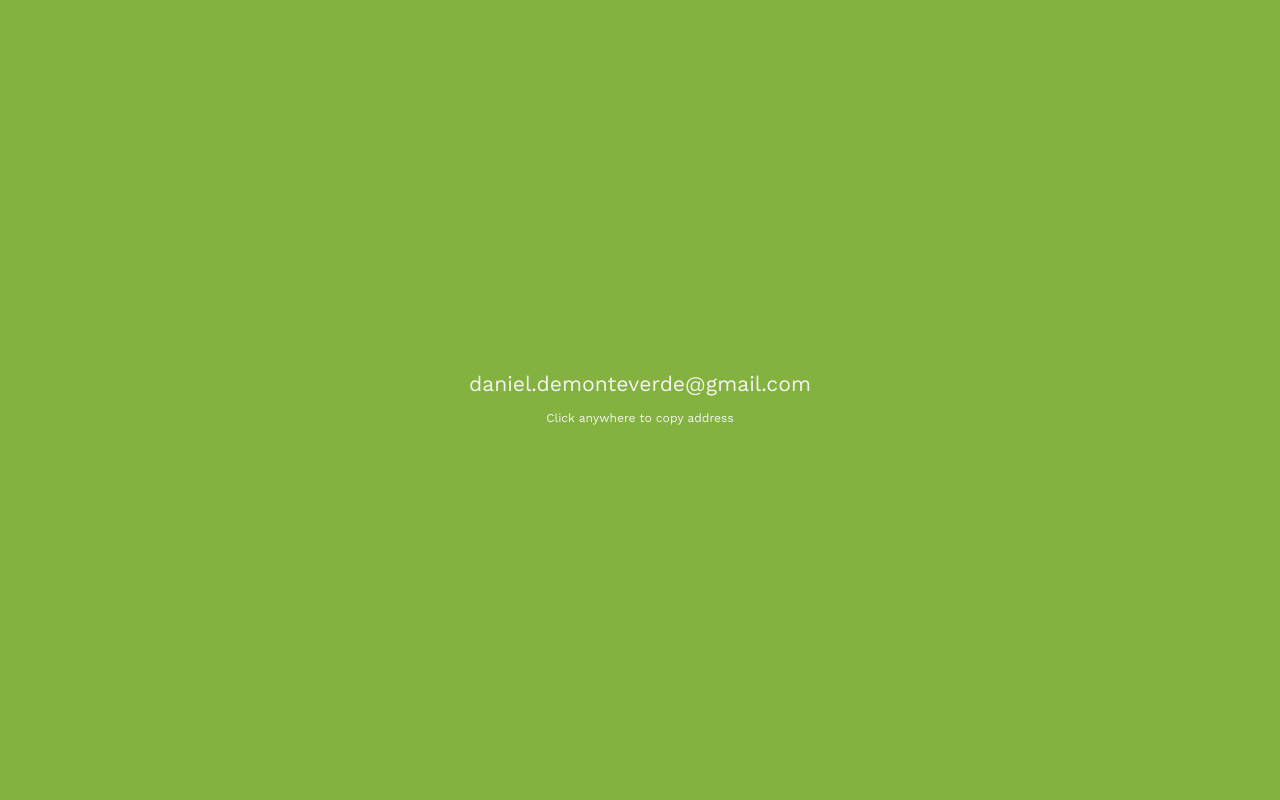
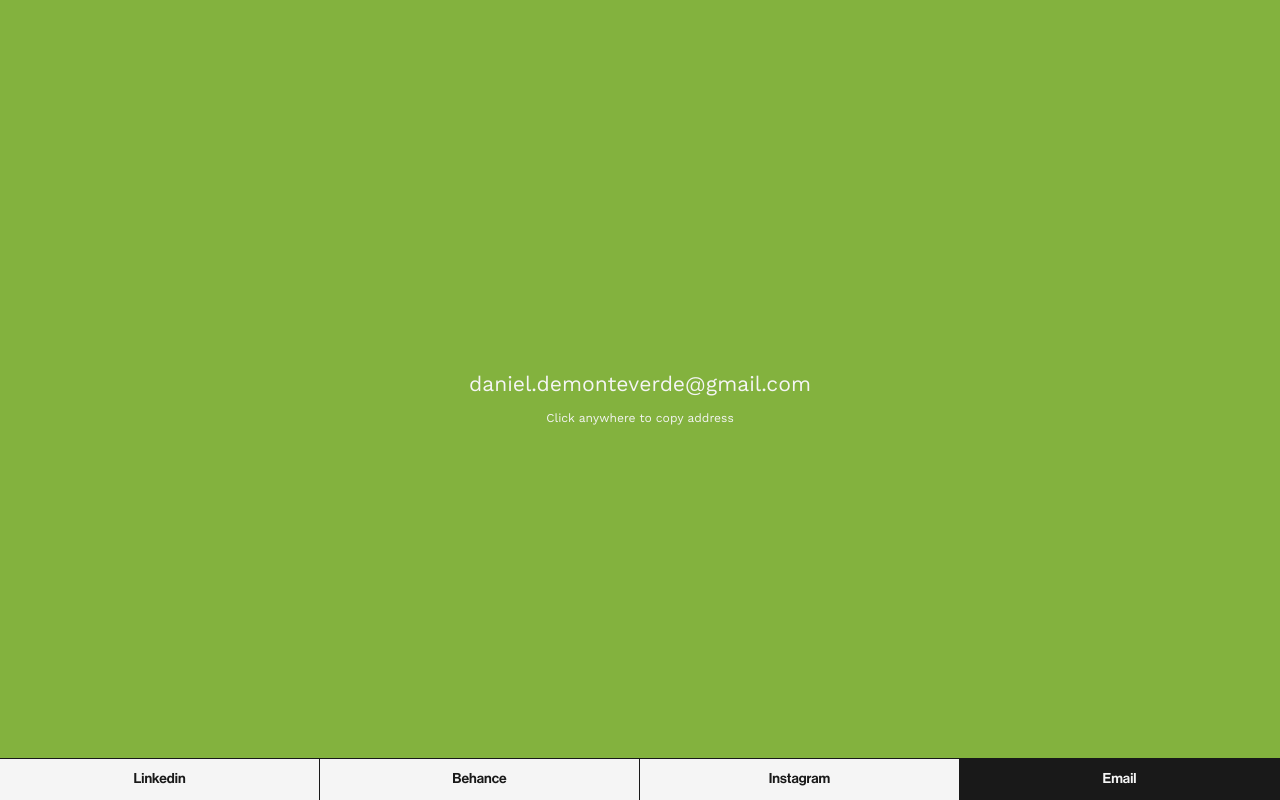
Before and after one commit to themontegreen/portfolio, a Vue app: page / in a window 1280 px wide. Both pictures are taken after a click on the element "Email". Built offline with nearby package versions, Linux system fonts and the light colour scheme.

Commit message:
fixed the open close modal

```diff
--- a/package.json
+++ b/package.json
@@ -7,6 +7,7 @@
     "preview": "vite preview --port 4173"
   },
   "dependencies": {
+    "clipboard": "^2.0.11",
     "gsap": "^3.10.4",
     "vue": "^3.2.37",
     "vue-router": "^4.1.2"
--- a/src/assets/content/content_IT.json
+++ b/src/assets/content/content_IT.json
@@ -1,7 +1,7 @@
 {
   "content":{
     "loading_intro": {
-      "loadingAnimation": true,
+      "loadingAnimation": false,
       "loadingText": "Loading",
       "loadingTime": 2,
       "delayTime": 1
@@ -115,7 +115,8 @@
         "hover": true,
         "color": "green",
         "text": "Click anywhere to copy address",
-        "success": "Email copied :)"
+        "success": "Email copied :)",
+        "error": "Sorry, could not copy the email in your clipboard. Try to manually copy it!"
       }
     ]
   }
--- a/src/components/MenuFooter.vue
+++ b/src/components/MenuFooter.vue
@@ -61,6 +61,7 @@ export default {
 .menufooter-container{
   position: relative;
   display: flex;
+  z-index: 2;
   .link{
     position: relative;
     width: calc(100%/4);
--- a/src/components/OverlayEmail.vue
+++ b/src/components/OverlayEmail.vue
@@ -1,12 +1,13 @@
 <template>
-  <div :class="['overlayemail-content', {'copied' : copied}]" @click="copyEmail">
+  <div :class="['overlayemail-content', {'copied' : copied}]">
     <div class="email" v-text="email"/>
     <div class="text" v-text="text"/>
   </div>
 </template>
 
 <script>
-import gsap from "gsap";
+import gsap from "gsap"
+import Clipboard from "clipboard"
 export default {
   data(){
     return{
@@ -14,38 +15,63 @@ export default {
       email: String,
       text: String,
       successText: String,
-      copied: Boolean
+      errorText: String,
+      copied: Boolean,
+      clipboard: null
+    }
+  },
+  props: ['closeModalAnimate'],
+  watch: {
+    closeModalAnimate(){
+      this.animateOverlayClose(0)
     }
   },
   created(){
     this.email = this.emailBox.link
     this.text = this.emailBox.text
     this.successText = this.emailBox.success
+    this.errorText = this.emailBox.error
     this.copied = false
+
+    this.clipboard = new Clipboard('.overlayemail-content', {
+      text: () =>{
+        return this.email
+      }
+    })
+    this.clipboard.on('success', this.copyEmail)
+    this.clipboard.on('error', this.errorCopyEmail)
   },
   mounted(){
-    gsap.fromTo(".overlayemail-content", {
-        yPercent: 100,
-      },
-      {
-        yPercent: 0,
-        ease: "power3.out",
-        duration: .75
-      })
+    this.animateOverlayOpen()
   },
   methods: {
     copyEmail(){
-      navigator.clipboard.writeText(this.email)
       this.text = this.successText
       this.$emit('copiedEmail', 'copiedEmail')
       this.copied = true
+      this.animateOverlayClose(2)
+    },
+    errorCopyEmail(){
+      this.text = this.errorText
+    },
+    animateOverlayOpen(){
+      gsap.fromTo(".overlayemail-content", {
+          yPercent: 100,
+        },
+        {
+          yPercent: 0,
+          ease: "power3.out",
+          duration: .75
+        })
+    },
+    animateOverlayClose(delay){
       gsap.fromTo(".overlayemail-content", {
         yPercent: 0
       },
       {
         yPercent: 100,
         duration: 1,
-        delay: 2,
+        delay: delay,
         ease: "power3.out",
         onComplete: this.closeModal
       })
@@ -69,7 +95,7 @@ export default {
   justify-content: center;
   align-items: center;
   background-color: $themontegreen;
-  z-index: 9999;
+  z-index: 1;
   cursor: pointer;
   .email{
     @include paragraph-small;
--- a/src/views/HomepageView.vue
+++ b/src/views/HomepageView.vue
@@ -8,7 +8,7 @@
       <HeroParagraph/>
       <ScrollableArea/>
       <MenuFooter v-on:openEmailOverlay="openEmailOverlay" :overlayOpen="overlayEmail"/>
-      <OverlayEmail v-if="overlayEmail" v-on:copiedEmail="copiedEmail" v-on:closeModal="closeEmailOverlay"/>
+      <OverlayEmail v-if="overlayEmail" :closeModalAnimate="closeModalAnimate" v-on:closeModal="closeEmailOverlay"/>
     </div>
   </div>
 </template>
@@ -21,7 +21,8 @@ import OverlayEmail from '../components/OverlayEmail.vue'
 export default {
   data(){
     return{
-      overlayEmail: false
+      overlayEmail: false,
+      closeModalAnimate: ''
     }
   },
   components: {
@@ -34,16 +35,14 @@ export default {
   },
   methods: {
     openEmailOverlay(){
-      if( this.overlayEmail )
-        this.overlayEmail = false
+      if( this.overlayEmail ){
+        this.closeModalAnimate = 'close'
+      }
       else
         this.overlayEmail = true
     },
     closeEmailOverlay(){
       this.overlayEmail = false
-    },
-    copiedEmail(){
-      // timer 2s and close overlay
     }
   }
 }
@@ -78,7 +77,7 @@ body{
     width: 100%;
     height: 100%;
     flex-direction: column;
-    justify-content: space-between;
+    justify-content: space-around;
   }
 }
 /* Mobile (Landscape) */
```
Also changed, not shown: 1 other file (tests, documents, lock files or other folders).
